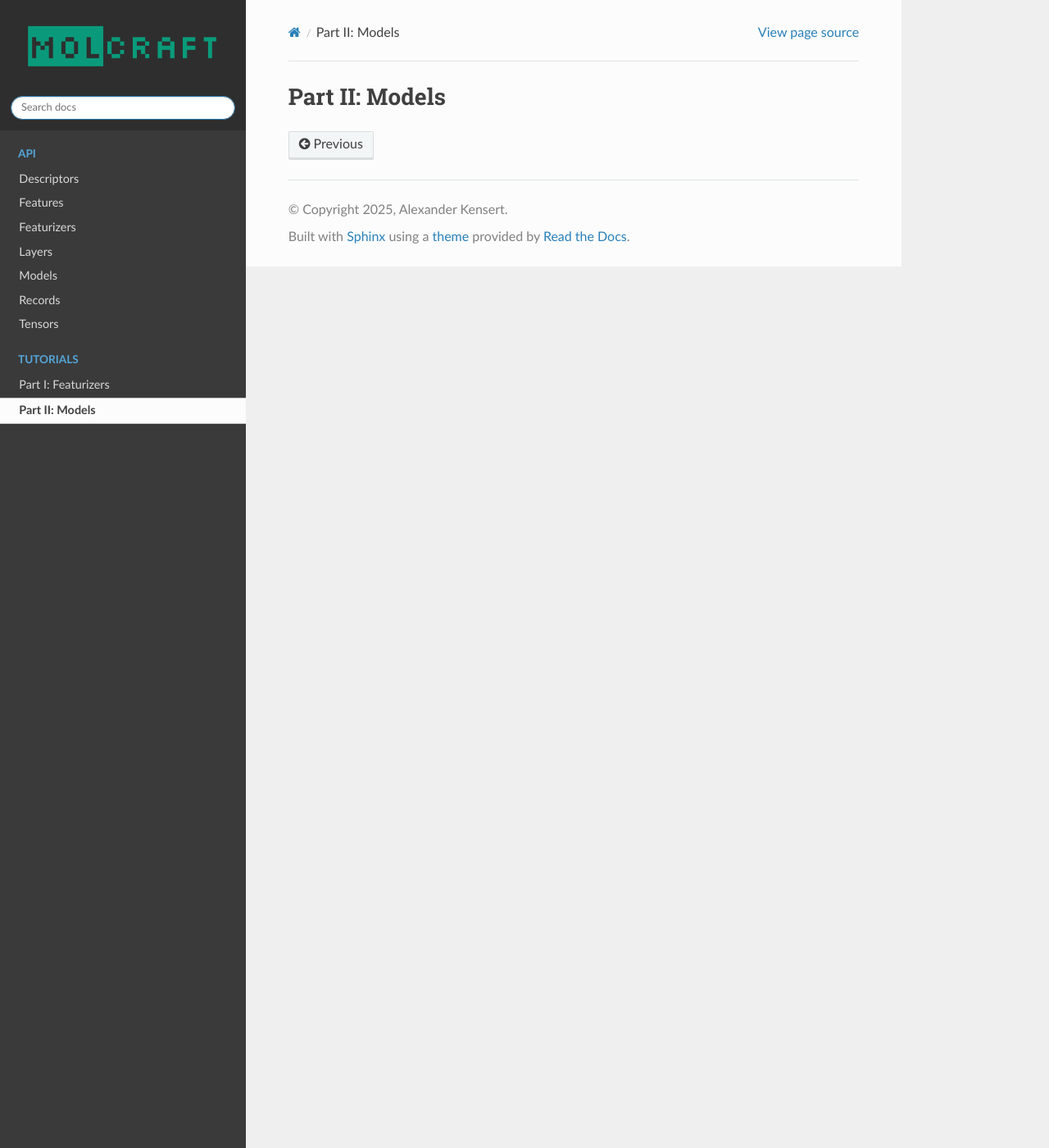
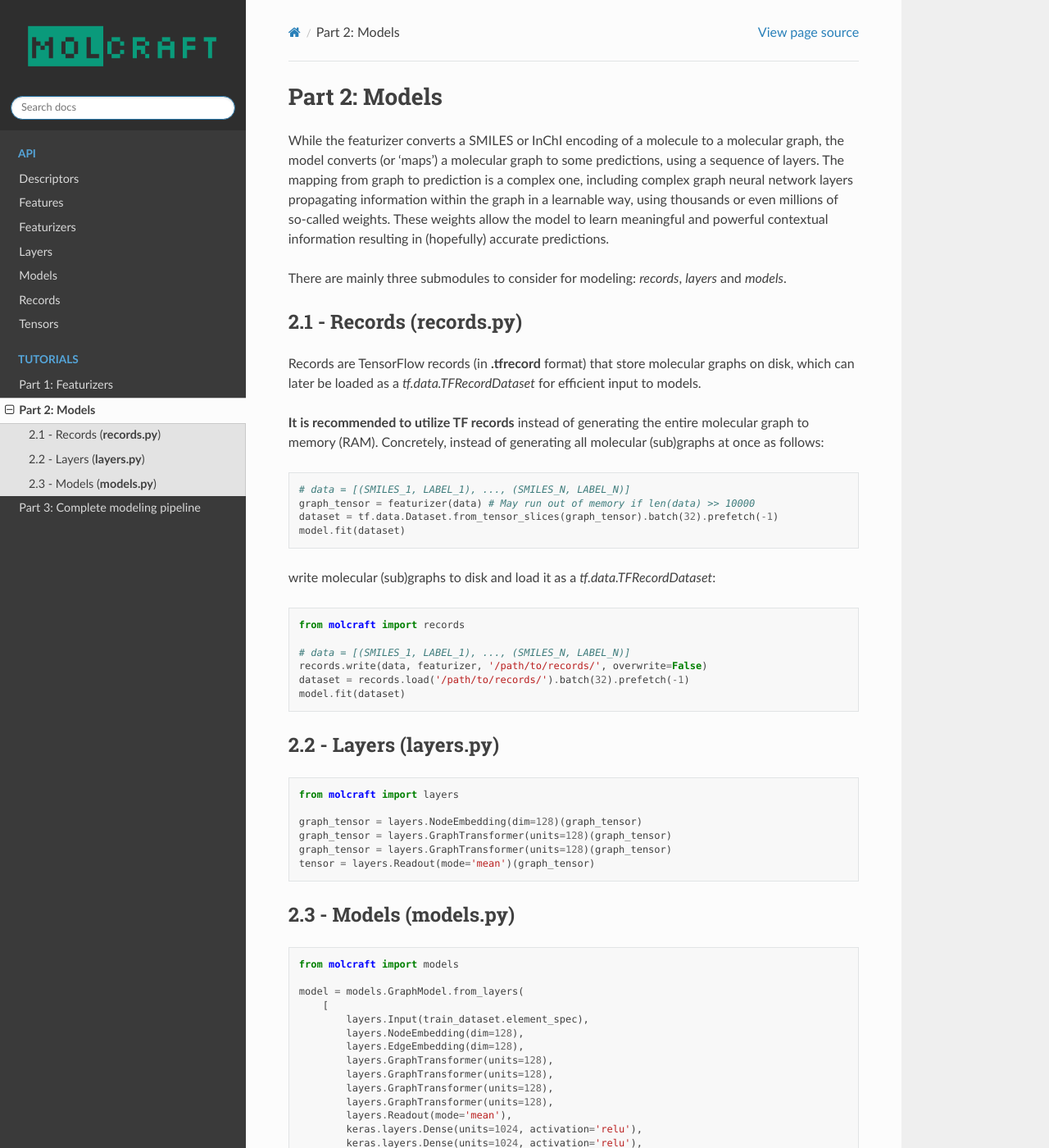
Before and after one commit to CompOmics/molcraft, a Sphinx documentation site: the page built from docs/tutorials/model_tutorial.rst, in a window 1280 px wide and 1400 px high. Shown: the whole window at 82% size. Built offline with Sphinx 7.4.7 and the Read the Docs theme 3.1.0, drawn with Linux system fonts in a browser that asks for light colours; some of the changed text lies outside the part shown.

Commit message:
update tutorials

```diff
--- a/docs/index.rst
+++ b/docs/index.rst
@@ -51,4 +51,6 @@ with GPU support:
   :maxdepth: 1
   :caption: Tutorials
 
-  tutorials/*
+  tutorials/featurizer_tutorial
+  tutorials/model_tutorial
+  tutorials/complete_tutorial
--- a/docs/tutorials/model_tutorial.rst
+++ b/docs/tutorials/model_tutorial.rst
@@ -1,2 +1,79 @@
-Part II: Models
+Part 2: Models
 ====================
+
+While the featurizer converts a SMILES or InChI encoding of a molecule to a molecular graph, the model
+converts (or 'maps') a molecular graph to some predictions, using a sequence of layers. The mapping from
+graph to prediction is a complex one, including complex graph neural network layers propagating information
+within the graph in a learnable way, using thousands or even millions of so-called weights. These weights
+allow the model to learn meaningful and powerful contextual information resulting in (hopefully) accurate
+predictions.
+
+There are mainly three submodules to consider for modeling: `records`, `layers` and `models`.
+
+2.1 - Records (**records.py**)
+---------------------------------
+
+Records are TensorFlow records (in **.tfrecord** format) that store molecular graphs on disk, which can later
+be loaded as a `tf.data.TFRecordDataset` for efficient input to models.
+
+**It is recommended to utilize TF records** instead of generating the entire molecular graph to memory (RAM).
+Concretely, instead of generating all molecular (sub)graphs at once as follows:
+
+.. code:: python
+
+    # data = [(SMILES_1, LABEL_1), ..., (SMILES_N, LABEL_N)]
+    graph_tensor = featurizer(data) # May run out of memory if len(data) >> 10000
+    dataset = tf.data.Dataset.from_tensor_slices(graph_tensor).batch(32).prefetch(-1)
+    model.fit(dataset)
+
+write molecular (sub)graphs to disk and load it as a `tf.data.TFRecordDataset`:
+
+.. code:: python
+
+    from molcraft import records
+
+    # data = [(SMILES_1, LABEL_1), ..., (SMILES_N, LABEL_N)]
+    records.write(data, featurizer, '/path/to/records/', overwrite=False)
+    dataset = records.load('/path/to/records/').batch(32).prefetch(-1)
+    model.fit(dataset)
+
+
+2.2 - Layers (**layers.py**)
+---------------------------------
+
+.. code:: python
+
+    from molcraft import layers
+
+    graph_tensor = layers.NodeEmbedding(dim=128)(graph_tensor)
+    graph_tensor = layers.GraphTransformer(units=128)(graph_tensor)
+    graph_tensor = layers.GraphTransformer(units=128)(graph_tensor)
+    tensor = layers.Readout(mode='mean')(graph_tensor)
+
+
+2.3 - Models (**models.py**)
+---------------------------------
+
+.. code:: python
+
+    from molcraft import models
+
+    model = models.GraphModel.from_layers(
+        [
+            layers.Input(train_dataset.element_spec),
+            layers.NodeEmbedding(dim=128),
+            layers.EdgeEmbedding(dim=128),
+            layers.GraphTransformer(units=128),
+            layers.GraphTransformer(units=128),
+            layers.GraphTransformer(units=128),
+            layers.GraphTransformer(units=128),
+            layers.Readout(mode='mean'),
+            keras.layers.Dense(units=1024, activation='relu'),
+            keras.layers.Dense(units=1024, activation='relu'),
+            keras.layers.Dense(1)
+        ]
+    )
+
+    model.fit(train_dataset, epochs=10)
+    scores = model.evaluate(test_dataset)
+    preds = model.predict(test_dataset)
```
Also changed, not shown: docs/tutorials/complete_tutorial.rst (added, +92 -0 lines), docs/tutorials/featurizer_tutorial.rst (+21 -25 lines).
